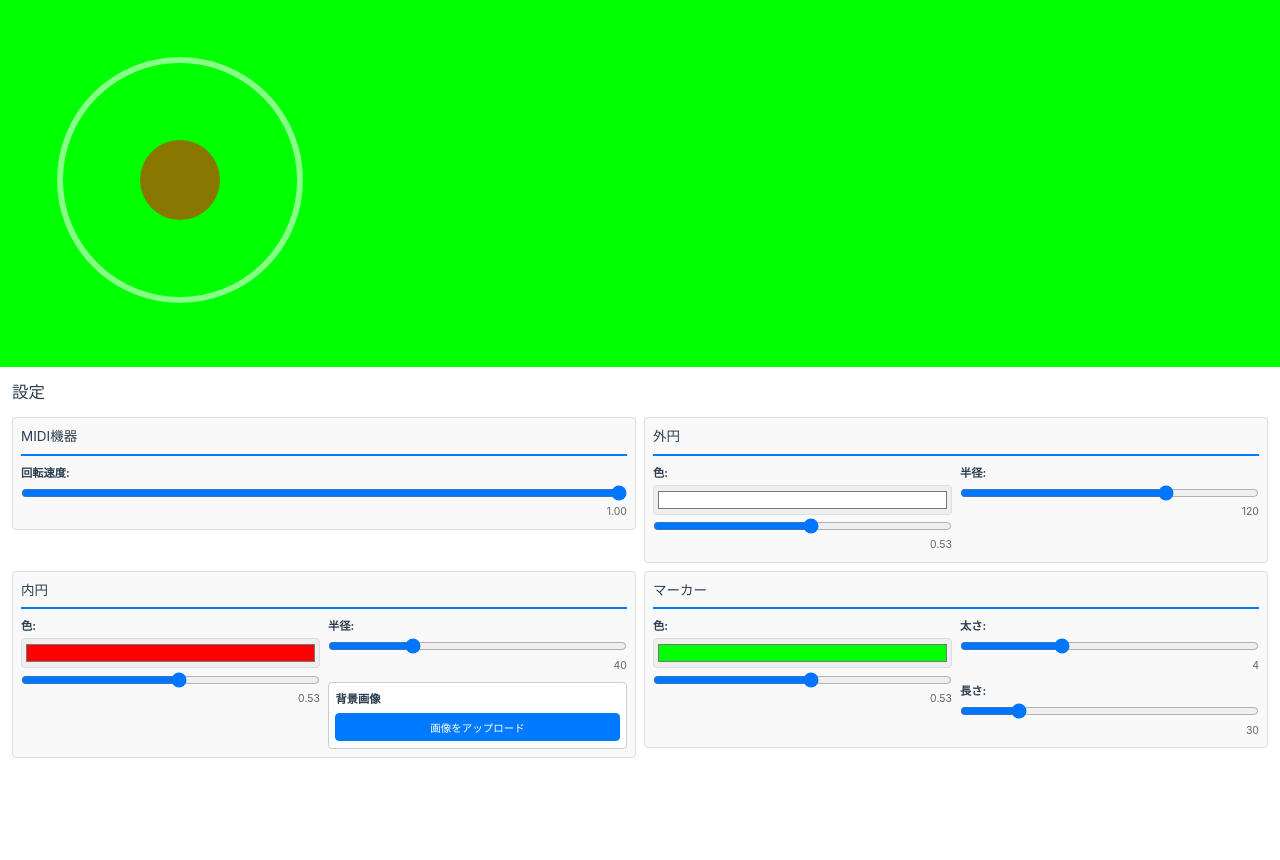
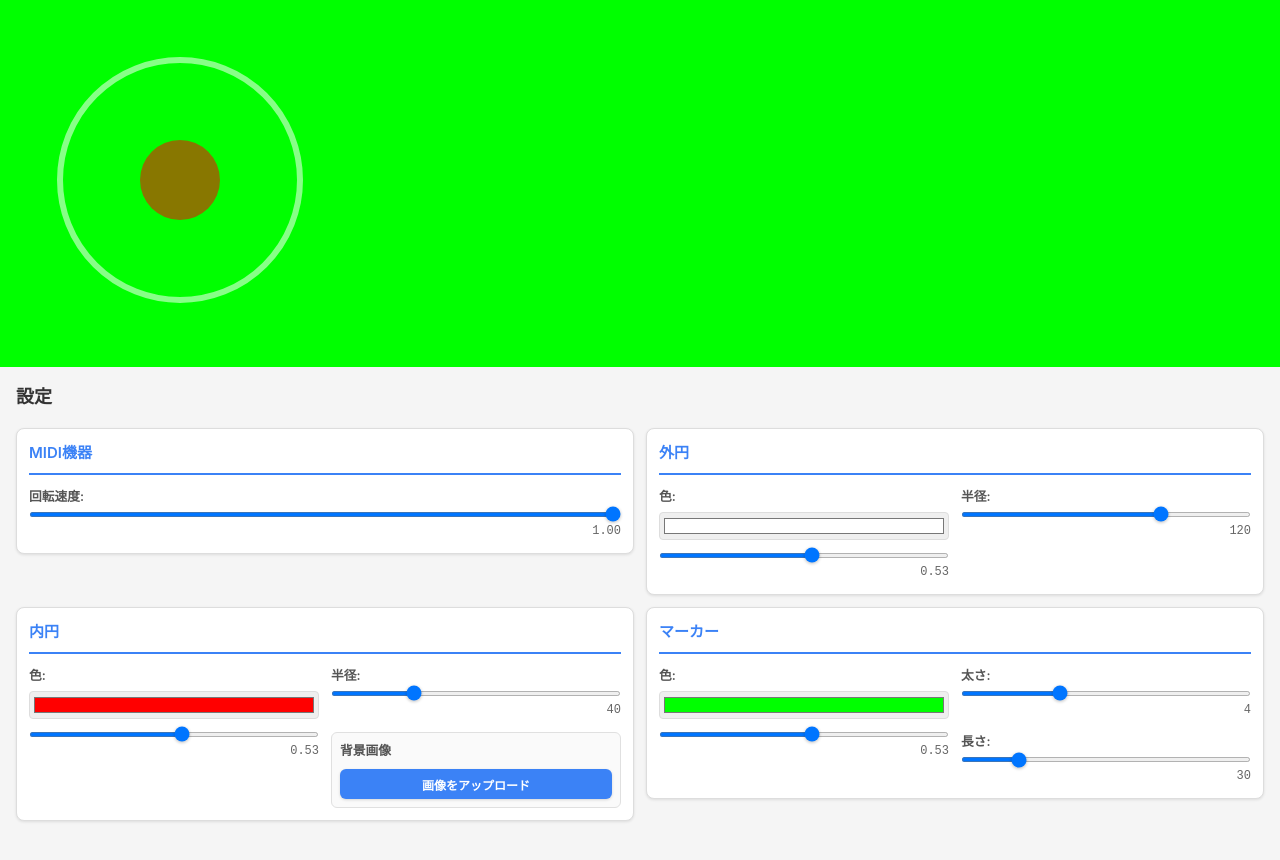
Before and after one commit to voltaney/midi-overlay, a Vue app: page / in a window 1280 px wide. Shown: the top 860 px of the page. Built offline with nearby package versions, Linux system fonts and the light colour scheme.

Commit message:
設定項目のスタイル変更

```diff
--- a/src/components/MidiJog/ColorSettings.vue
+++ b/src/components/MidiJog/ColorSettings.vue
@@ -57,29 +57,62 @@ function updateOpacity(opacityStr: string): void {
 .color-setting {
   display: flex;
   flex-direction: column;
-  gap: 0.2rem;
+  gap: 0.3rem;
 }
 
 .color-setting label {
-  font-weight: bold;
-  font-size: 0.75em;
+  font-weight: 600;
+  font-size: 0.85em;
+  color: #555;
 }
 
 .color-setting input[type='color'] {
   width: 100%;
-  height: 30px;
+  height: 28px;
   border: 1px solid #ddd;
   border-radius: 4px;
   cursor: pointer;
+  transition: border-color 0.2s ease;
+}
+
+.color-setting input[type='color']:hover {
+  border-color: #3b82f6;
 }
 
 .color-setting input[type='range'] {
   width: 100%;
+  height: 5px;
+  background: #ddd;
+  border-radius: 3px;
+  outline: none;
+  margin-top: 8px;
+}
+
+.color-setting input[type='range']::-webkit-slider-thumb {
+  -webkit-appearance: none;
+  appearance: none;
+  width: 16px;
+  height: 16px;
+  background: #3b82f6;
+  border-radius: 50%;
+  cursor: pointer;
+  box-shadow: 0 1px 3px rgba(0, 0, 0, 0.2);
+}
+
+.color-setting input[type='range']::-moz-range-thumb {
+  width: 16px;
+  height: 16px;
+  background: #3b82f6;
+  border-radius: 50%;
+  cursor: pointer;
+  border: none;
+  box-shadow: 0 1px 3px rgba(0, 0, 0, 0.2);
 }
 
 .color-setting span {
-  font-size: 0.7em;
+  font-size: 0.8em;
   color: #666;
   text-align: right;
+  font-family: 'Courier New', monospace;
 }
 </style>
--- a/src/components/MidiJog/MidiJogSettings.vue
+++ b/src/components/MidiJog/MidiJogSettings.vue
@@ -245,93 +245,128 @@ function handleArcRadiusChange(event: Event): void {
 aside {
   display: flex;
   flex-direction: column;
-  padding: 0.75rem;
+  padding: 1rem;
   height: 100vh;
   overflow: auto;
+  background: #f5f5f5;
+  color: #333;
 }
 
 aside > h2 {
-  margin: 0 0 0.75rem 0;
-  font-size: 1.1em;
+  margin: 0 0 1rem 0;
+  font-size: 1.2em;
+  color: #333;
+  font-weight: 600;
 }
 
 .settings-grid {
   display: grid;
   grid-template-columns: repeat(2, 1fr);
-  gap: 0.5rem;
+  gap: 0.75rem;
   align-items: start;
 }
 
 .settings-section {
   display: flex;
   flex-direction: column;
-  gap: 0.5rem;
-  padding: 0.5rem;
+  gap: 0.75rem;
+  padding: 0.75rem;
   border: 1px solid #ddd;
-  border-radius: 4px;
-  background-color: #f9f9f9;
+  border-radius: 8px;
+  background: white;
+  box-shadow: 0 1px 3px rgba(0, 0, 0, 0.1);
 }
 
 .settings-section h3 {
   margin: 0;
-  font-size: 0.9em;
-  padding-bottom: 0.35rem;
-  border-bottom: 2px solid #007bff;
+  font-size: 1em;
+  padding-bottom: 0.5rem;
+  border-bottom: 2px solid #3b82f6;
+  color: #3b82f6;
+  font-weight: 600;
 }
 
 .two-column-grid {
   display: grid;
   grid-template-columns: repeat(2, 1fr);
-  gap: 0.5rem;
+  gap: 0.75rem;
 }
 
 .setting-column {
   display: flex;
   flex-direction: column;
-  gap: 0.5rem;
+  gap: 0.75rem;
 }
 
 .setting-item {
   display: flex;
   flex-direction: column;
-  gap: 0.2rem;
+  gap: 0.3rem;
 }
 
 .setting-item label {
-  font-weight: bold;
-  font-size: 0.75em;
+  font-weight: 600;
+  font-size: 0.85em;
+  color: #555;
 }
 
 .setting-item input[type='range'] {
   width: 100%;
+  height: 5px;
+  background: #ddd;
+  border-radius: 3px;
+  outline: none;
+}
+
+.setting-item input[type='range']::-webkit-slider-thumb {
+  -webkit-appearance: none;
+  appearance: none;
+  width: 16px;
+  height: 16px;
+  background: #3b82f6;
+  border-radius: 50%;
+  cursor: pointer;
+  box-shadow: 0 1px 3px rgba(0, 0, 0, 0.2);
+}
+
+.setting-item input[type='range']::-moz-range-thumb {
+  width: 16px;
+  height: 16px;
+  background: #3b82f6;
+  border-radius: 50%;
+  cursor: pointer;
+  border: none;
+  box-shadow: 0 1px 3px rgba(0, 0, 0, 0.2);
 }
 
 .setting-item span {
-  font-size: 0.7em;
+  font-size: 0.8em;
   color: #666;
   text-align: right;
+  font-family: 'Courier New', monospace;
 }
 
 .image-upload-section {
   display: flex;
   flex-direction: column;
-  gap: 0.35rem;
-  padding: 0.4rem;
-  border: 1px solid #ccc;
-  border-radius: 4px;
-  background-color: white;
+  gap: 0.5rem;
+  padding: 0.5rem;
+  border: 1px solid #e0e0e0;
+  border-radius: 6px;
+  background-color: #fafafa;
 }
 
 .image-upload-section h4 {
   margin: 0;
-  font-size: 0.75em;
-  font-weight: bold;
+  font-size: 0.85em;
+  font-weight: 600;
+  color: #555;
 }
 
 .image-preview {
   display: flex;
   flex-direction: column;
-  gap: 0.35rem;
+  gap: 0.5rem;
   align-items: center;
 }
 
@@ -340,36 +375,42 @@ aside > h2 {
   height: 60px;
   object-fit: cover;
   border-radius: 50%;
-  border: 2px solid #ddd;
+  border: 2px solid #3b82f6;
+  box-shadow: 0 1px 3px rgba(0, 0, 0, 0.15);
 }
 
 .upload-button,
 .remove-button {
-  padding: 0.35rem 0.6rem;
-  border: 1px solid #007bff;
-  background-color: #007bff;
+  padding: 0.4rem 0.7rem;
+  border: none;
+  background: #3b82f6;
   color: white;
-  border-radius: 4px;
+  border-radius: 6px;
   cursor: pointer;
-  font-size: 0.7em;
+  font-size: 0.8em;
+  font-weight: 600;
+  transition: all 0.2s ease;
+  box-shadow: 0 1px 3px rgba(0, 0, 0, 0.15);
 }
 
 .upload-button:hover:not(:disabled),
 .remove-button:hover {
-  background-color: #0056b3;
+  background: #2563eb;
+  box-shadow: 0 2px 5px rgba(0, 0, 0, 0.2);
+  transform: translateY(-1px);
 }
 
 .upload-button:disabled {
-  opacity: 0.6;
+  opacity: 0.5;
   cursor: not-allowed;
+  transform: none;
 }
 
 .remove-button {
-  background-color: #dc3545;
-  border-color: #dc3545;
+  background: #ef4444;
 }
 
 .remove-button:hover {
-  background-color: #c82333;
+  background: #dc2626;
 }
 </style>
```
